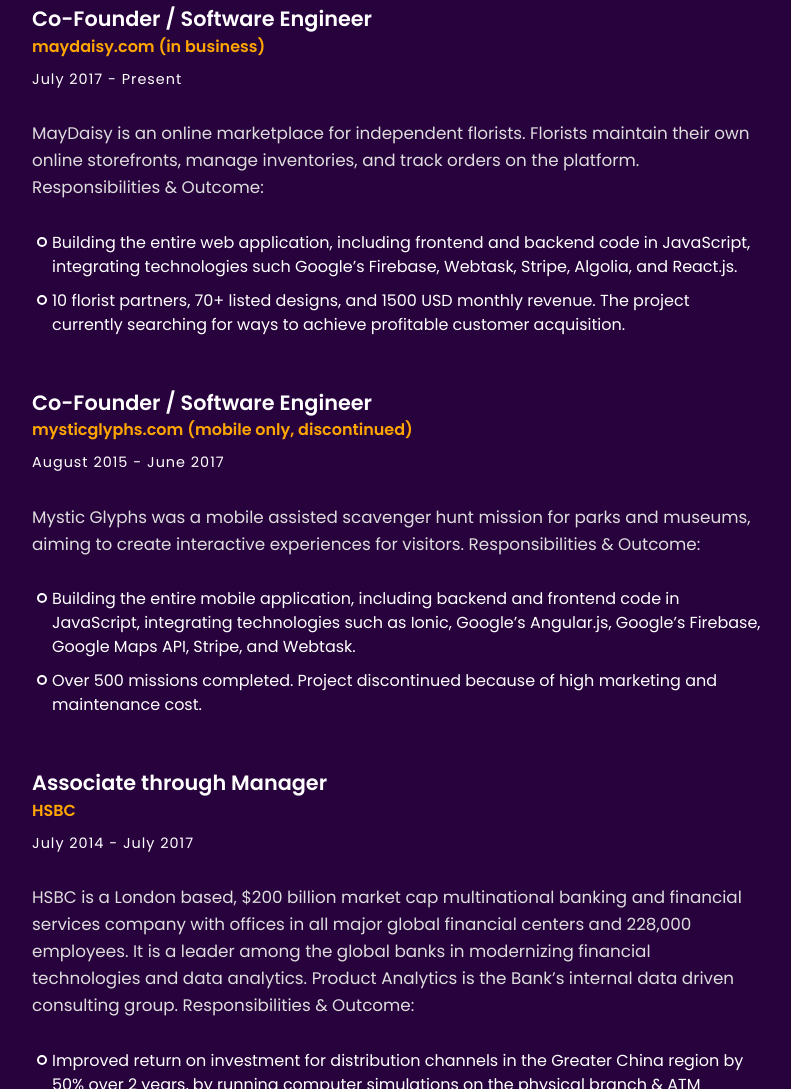
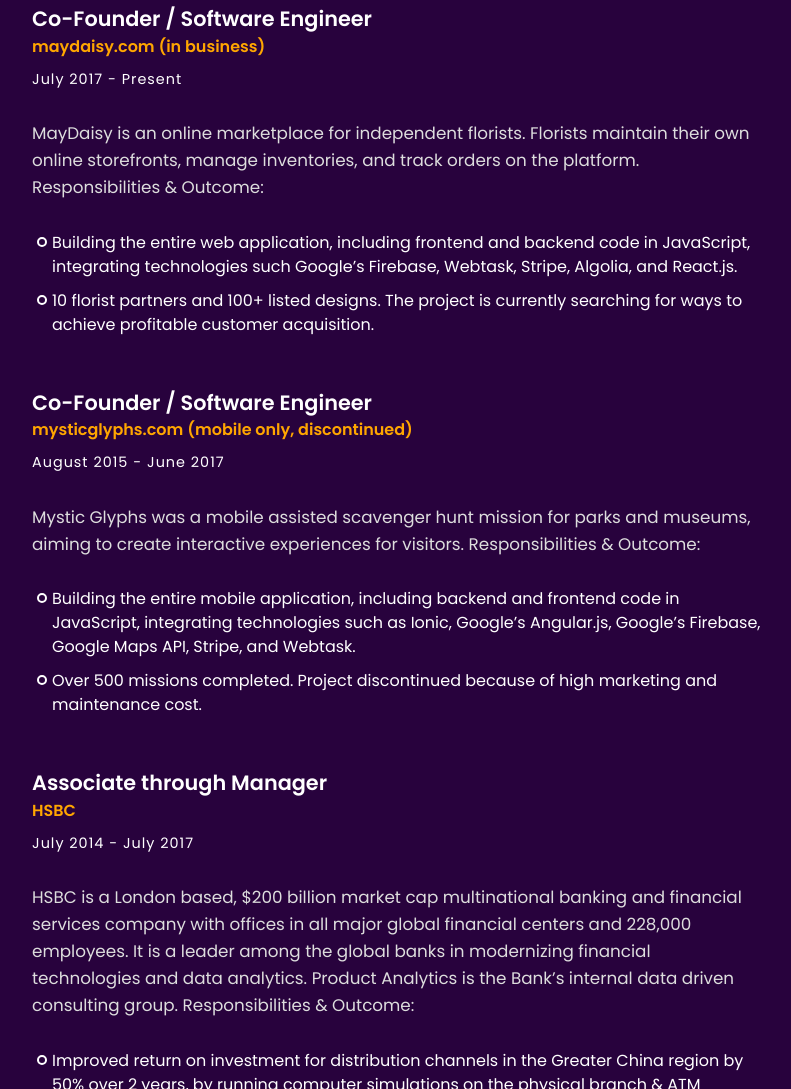
Before and after one commit to hkmamike/mikebrianleung, a plain HTML site: page index.html in a window 1280 px wide. Shown: the part 972-2061 px from the top of the page, without its empty margins (433-1224 px from the left). Drawn offline with Linux system fonts and the light colour scheme; files whose address does not match are found by name.

Commit message:
fixing typo

```diff
--- a/index.html
+++ b/index.html
@@ -88,7 +88,7 @@
 								</p>
 						<ul class="list margin-b-30">
 							<li>Building the entire web application, including frontend and backend code in JavaScript, integrating technologies such Google’s Firebase, Webtask, Stripe, Algolia, and React.js.</li>
-							<li>10 florist partners, 70+ listed designs, and 1500 USD monthly revenue. The project currently searching for ways to achieve profitable customer acquisition.</li>
+							<li>10 florist partners and 100+ listed designs. The project is currently searching for ways to achieve profitable customer acquisition.</li>
 						</ul>
 					</div><!-- experience -->
 
```
